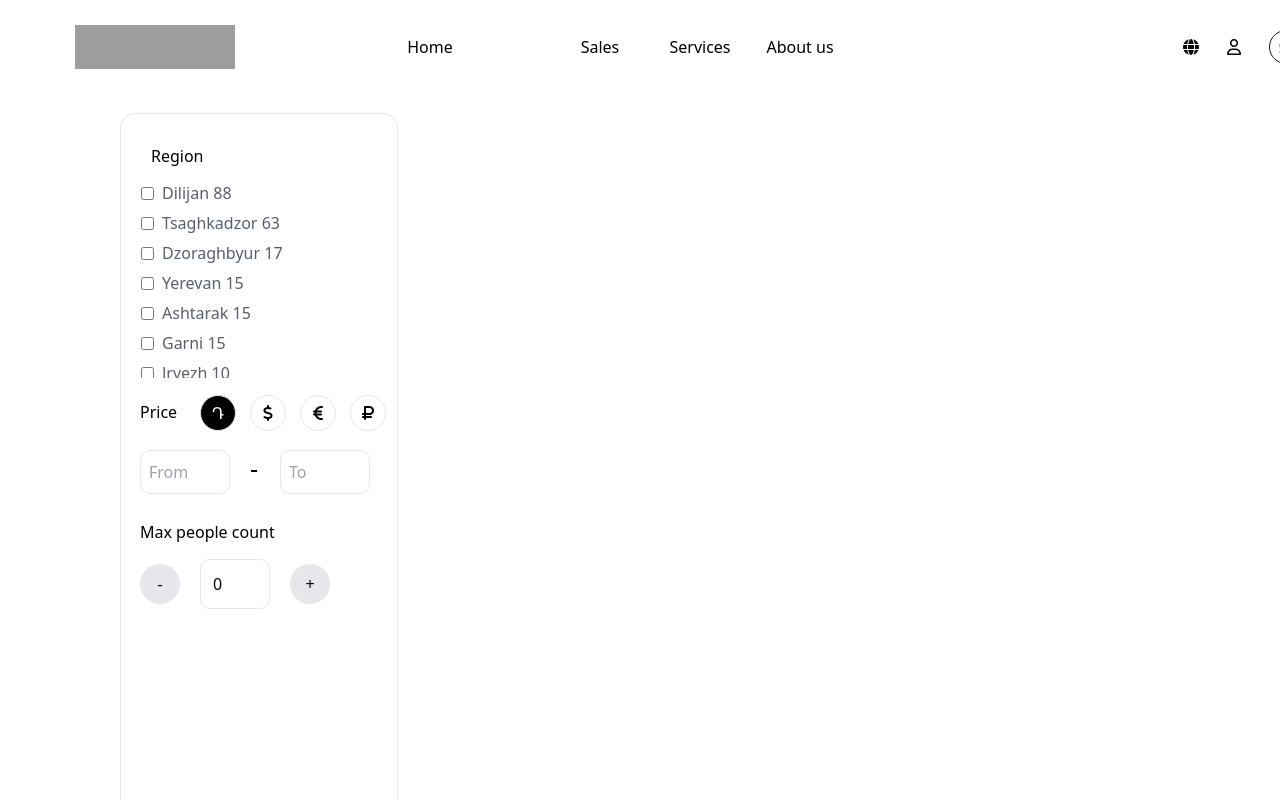
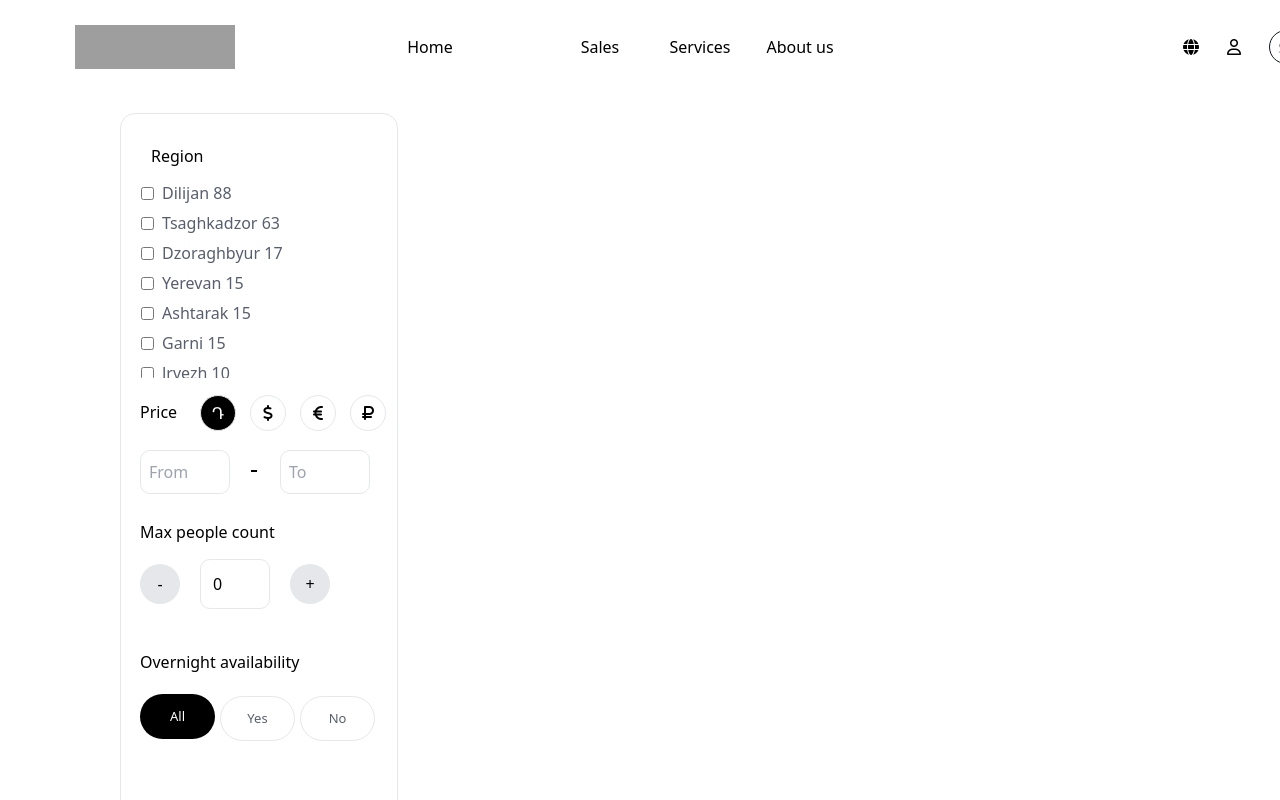
Before and after one commit to Hasmik151515/amaranocreg, a React (Create React App) app: page / in a window 1280 px wide. Shown: the top 800 px of the page. Built offline with nearby package versions, Linux system fonts and the light colour scheme; grey boxes are pictures that could not be loaded.

Commit message:
finish overnight

```diff
--- a/src/App.css
+++ b/src/App.css
@@ -326,9 +326,8 @@ body {
   height: 45px;
   width: 75px;
   background-color: black;
-  position: absolute;
-  top: 600px;
-  left:40px;
+  position: relative;
+
   border-radius: 50px;
   color: white;
   display: flex;
--- a/src/components/Overnight.jsx
+++ b/src/components/Overnight.jsx
@@ -2,8 +2,8 @@ import React from "react";
 import { overnightOptions } from "../data/overnightData";
 
 const Overnight = () => (
-  <div className="overnight">
-    <p className="over">Overnight availability</p>
+  <div className="absolute top-[650px] left-[140px]">
+    <p className="text-base font-medium">Overnight availability</p>
     {overnightOptions.map((option, index) => (
       <div key={index} className={option.className}>
         {option.label}
--- a/src/components/parentDiv.jsx
+++ b/src/components/parentDiv.jsx
@@ -14,7 +14,7 @@ const ParentDiv = () => (
     <RegionFilter regions={regions} />
     <PriceFilter />
      <MaxPeople />
-   {/* <Overnight /> */}
+   <Overnight />
     {/* <RoomCount /> */}
     {/* <Bathrooms /> */}
     {/* <PoolOptions /> */}
--- a/src/data/overnightData.js
+++ b/src/data/overnightData.js
@@ -1,5 +1,5 @@
 export const overnightOptions = [
-  { label: "All", className: "all" },
-  { label: "Yes", className: "yes" },
-  { label: "No", className: "no" },
+  { label: "All", className: "relative top-[20px] h-[45px] w-[75px] bg-black rounded-[50px] text-white flex justify-center items-center text-[13px] font-medium" },
+  { label: "Yes", className: " border border-gray-200 relative left-[80px] top-[-23px] h-[45px] w-[75px]  rounded-[50px]  flex justify-center items-center text-[13px] font-medium text-[#585e6d]" },
+  { label: "No", className: " border border-gray-200 relative left-[160px] top-[-68px] h-[45px] w-[75px]  rounded-[50px]  flex justify-center items-center text-[13px] font-medium text-[#585e6d]" },
 ];
```
